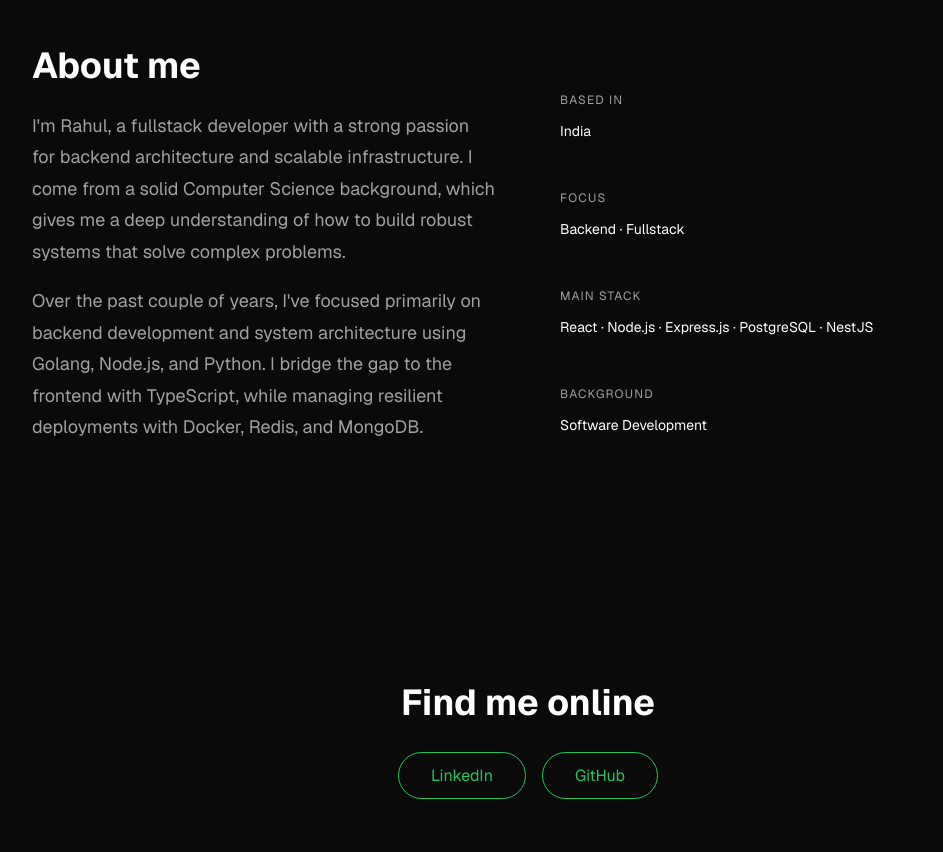
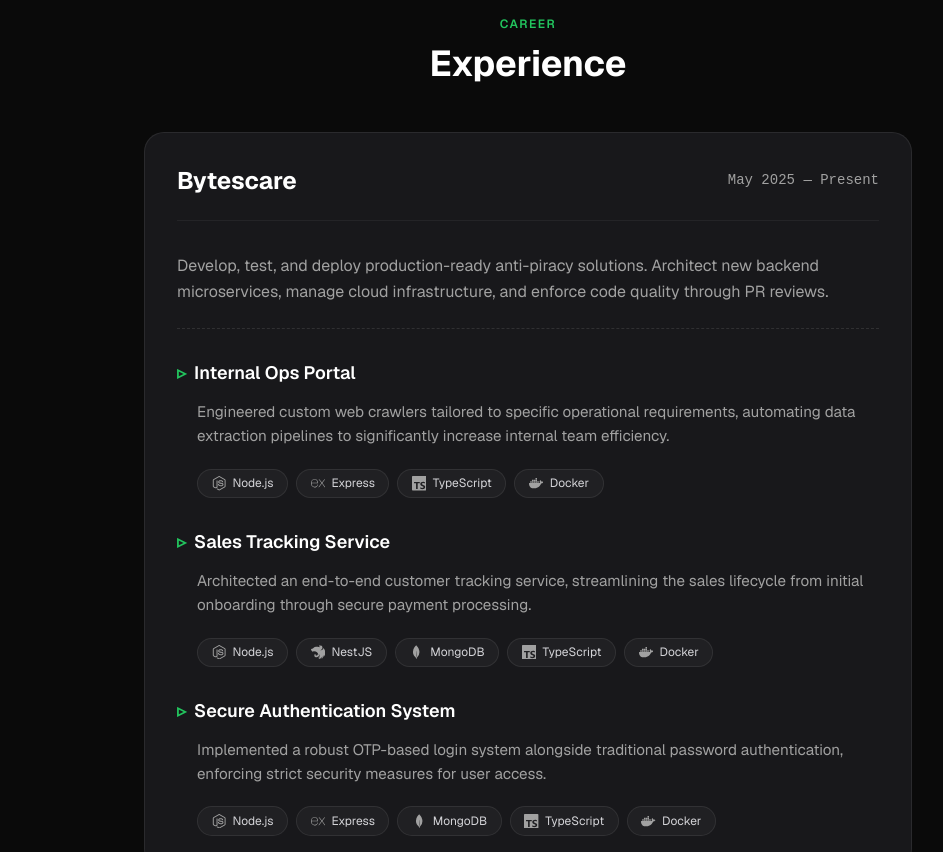
Before and after one commit to rahulmjain24/portfolio, a Next.js app: page / in a window 1280 px wide. Shown: the part 1500-2352 px from the top of the page, without its empty margins (112-1055 px from the left). Built offline with nearby package versions, Linux system fonts and the light colour scheme.

Commit message:
add experience

```diff
--- a/app/components/AboutSection.tsx
+++ b/app/components/AboutSection.tsx
@@ -14,7 +14,7 @@ export default function AboutSection() {
           <p className="about__text about__text--spaced">
             Over the past couple of years, I've focused primarily on backend development and
             system architecture using Golang, Node.js, and Python. I bridge the gap to the
-            frontend with TypeScript, while managing resilient deployments with Docker, Redis, and MongoDB.
+            frontend with TypeScript, while managing resilient deployments with Docker, Redis, and Postgres.
           </p>
         </div>
 
@@ -24,7 +24,7 @@ export default function AboutSection() {
             { label: "Focus", value: "Backend · Fullstack" },
             {
               label: "Main Stack",
-              value: "React · Node.js · Express.js · PostgreSQL · NestJS",
+              value: "React · Node.js · Express.js · PostgreSQL · NestJS · Docker",
             },
             { label: "Background", value: "Software Development" },
           ].map(({ label, value }) => (
--- /dev/null
+++ b/app/components/Experience.tsx
@@ -0,0 +1,156 @@
+"use client";
+
+import { motion } from "framer-motion";
+import {
+  SiGo,
+  SiNodedotjs,
+  SiDocker,
+  SiRedis,
+  SiMongodb,
+  SiTypescript,
+  SiExpress,
+  SiNestjs,
+  SiPostgresql,
+  SiApachekafka,
+  SiSqlite
+} from "react-icons/si";
+
+const experienceData = [
+  {
+    id: 1,
+    company: "Bytescare",
+    date: "May 2025 — Present",
+    responsibilities: "Develop, test, and deploy production-ready anti-piracy solutions. Architect new backend microservices, manage cloud infrastructure, and enforce code quality through PR reviews.",
+    projects: [
+      {
+        name: "Internal Ops Portal",
+        info: "Engineered custom web crawlers tailored to specific operational requirements, automating data extraction pipelines to significantly increase internal team efficiency.",
+        tech: [
+          { name: "Node.js", icon: SiNodedotjs },
+          { name: "Express", icon: SiExpress },
+          { name: "TypeScript", icon: SiTypescript },
+          { name: "Docker", icon: SiDocker },
+        ]
+      },
+      {
+        name: "Sales Tracking Service",
+        info: "Architected an end-to-end customer tracking service, streamlining the sales lifecycle from initial onboarding through secure payment processing.",
+        tech: [
+          { name: "Node.js", icon: SiNodedotjs },
+          { name: "NestJS", icon: SiNestjs },
+          { name: "MongoDB", icon: SiMongodb },
+          { name: "TypeScript", icon: SiTypescript },
+          { name: "Docker", icon: SiDocker },
+        ]
+      },
+      {
+        name: "Secure Authentication System",
+        info: "Implemented a robust OTP-based login system alongside traditional password authentication, enforcing strict security measures for user access.",
+        tech: [
+          { name: "Node.js", icon: SiNodedotjs },
+          { name: "Express", icon: SiExpress },
+          { name: "MongoDB", icon: SiMongodb },
+          { name: "TypeScript", icon: SiTypescript },
+          { name: "Docker", icon: SiDocker },
+        ]
+      }
+    ]
+  },
+  {
+    id: 2,
+    company: "Credilio",
+    date: "March 2023 — November 2024",
+    responsibilities: "Developed and tested robust, production-ready backend solutions for high-volume fintech applications.",
+    projects: [
+      {
+        name: "Waterfall Business Report Engine",
+        info: "Built a complex data aggregation engine processing over 100,000 rows to generate real-time Year-to-Date reports across 30+ parameters and 20 banks, empowering data-driven business decisions.",
+        tech: [
+          { name: "Node.js", icon: SiNodedotjs },
+          { name: "NestJS", icon: SiNestjs },
+          { name: "PostgreSQL", icon: SiPostgresql },
+          { name: "TypeScript", icon: SiTypescript },
+          { name: "Docker", icon: SiDocker },
+        ]
+      },
+      {
+        name: "Credit Card Recommendation Engine",
+        info: "Designed an algorithmic recommendation engine evaluating 50+ user parameters to maximize credit card approval rates based on specific bank criteria.",
+        tech: [
+          { name: "Node.js", icon: SiNodedotjs },
+          { name: "NestJS", icon: SiNestjs },
+          { name: "PostgreSQL", icon: SiPostgresql },
+          { name: "TypeScript", icon: SiTypescript },
+          { name: "Docker", icon: SiDocker },
+        ]
+      },
+      {
+        name: "Asynchronous Bank Data Processing",
+        info: "Developed a high-throughput processing service using Kafka to ingest, parse, and store complex Excel files containing hundreds of thousands of rows into the core database.",
+        tech: [
+          { name: "Node.js", icon: SiNodedotjs },
+          { name: "NestJS", icon: SiNestjs },
+          { name: "Kafka", icon: SiApachekafka },
+          { name: "PostgreSQL", icon: SiPostgresql },
+          { name: "SQLite", icon: SiSqlite },
+          { name: "TypeScript", icon: SiTypescript },
+          { name: "Docker", icon: SiDocker },
+        ]
+      }
+    ]
+  }
+];
+
+export default function Experience() {
+  return (
+    <section className="experience" id="experience">
+      <div className="experience__heading">
+        <p className="experience__eyebrow">Career</p>
+        <h2 className="experience__title">Experience</h2>
+      </div>
+
+      <div className="experience__grid">
+        {experienceData.map((job, index) => (
+          <motion.div
+            key={job.id}
+            initial={{ opacity: 0, y: 20 }}
+            whileInView={{ opacity: 1, y: 0 }}
+            viewport={{ once: true }}
+            transition={{ delay: index * 0.2 }}
+            className="experience__card"
+          >
+            <div className="experience__header">
+              <h3 className="experience__company">{job.company}</h3>
+              <span className="experience__date">{job.date}</span>
+            </div>
+
+            <p className="experience__responsibilities">
+              {job.responsibilities}
+            </p>
+
+            <div className="experience__projects">
+              {job.projects.map((project, pIndex) => (
+                <div key={pIndex} className="experience__project">
+                  <h4 className="experience__project-name">{project.name}</h4>
+                  <p className="experience__info">{project.info}</p>
+
+                  <div className="experience__tech">
+                    {project.tech.map((tech, tIndex) => {
+                      const Icon = tech.icon;
+                      return (
+                        <span key={tIndex} className="experience__tech-item">
+                          <Icon className="experience__tech-icon" />
+                          {tech.name}
+                        </span>
+                      );
+                    })}
+                  </div>
+                </div>
+              ))}
+            </div>
+          </motion.div>
+        ))}
+      </div>
+    </section>
+  );
+}
--- a/app/components/HeroSection.tsx
+++ b/app/components/HeroSection.tsx
@@ -47,7 +47,7 @@ export default function HeroSection() {
               ease: [0.22, 1, 0.36, 1],
             }}
           >
-            <a href="#projects" className="hero__cta hero__cta--primary">
+            <a href="#experience" className="hero__cta hero__cta--primary">
               See my work
             </a>
 
--- a/app/globals.css
+++ b/app/globals.css
@@ -396,6 +396,201 @@ a {
 }
 
 /* ============================================
+   Experience Section
+   ============================================ */
+
+.experience {
+  max-width: 72rem;
+  margin: 0 auto;
+  padding: 6rem 1rem;
+}
+
+.experience__heading {
+  margin-bottom: 3rem;
+  text-align: center;
+}
+
+.experience__responsibilities {
+  margin: 0 0 2rem;
+  padding-bottom: 1.5rem;
+  color: var(--muted);
+  font-size: 1rem;
+  line-height: 1.6;
+  border-bottom: 1px dashed rgba(255, 255, 255, 0.1);
+}
+
+.experience__eyebrow {
+  margin: 0 0 0.75rem;
+  color: var(--primary);
+  font-size: 0.75rem;
+  font-weight: 600;
+  letter-spacing: 0.12em;
+  text-transform: uppercase;
+}
+
+.experience__title {
+  margin: 0;
+  font-size: 2.25rem;
+  line-height: 1.1;
+  font-weight: 700;
+}
+
+.experience__grid {
+  display: flex;
+  flex-direction: column;
+  gap: 2rem;
+  max-width: 48rem;
+  margin: 0 auto;
+}
+
+.experience__card {
+  position: relative;
+  overflow: hidden;
+  padding: 2rem;
+  background: #18181b;
+  border: 1px solid rgba(255, 255, 255, 0.08);
+  border-radius: 1.25rem;
+  transition:
+    transform 0.25s ease,
+    border-color 0.25s ease,
+    box-shadow 0.25s ease;
+}
+
+.experience__card:hover {
+  transform: translateY(-4px);
+  border-color: rgba(34, 197, 94, 0.4);
+  box-shadow:
+    0 1.5rem 3rem rgba(0, 0, 0, 0.28),
+    0 0 2rem rgba(34, 197, 94, 0.08);
+}
+
+.experience__card::before {
+  content: "";
+  position: absolute;
+  top: 0;
+  left: 15%;
+  width: 70%;
+  height: 3px;
+  border-radius: 999px;
+  background: linear-gradient(90deg,
+      transparent,
+      rgba(34, 197, 94, 0.9),
+      transparent);
+  opacity: 0;
+  transition: opacity 0.25s ease;
+}
+
+.experience__card:hover::before {
+  opacity: 1;
+}
+
+.experience__header {
+  display: flex;
+  flex-direction: column;
+  gap: 0.5rem;
+  margin-bottom: 2rem;
+  padding-bottom: 1.5rem;
+  border-bottom: 1px solid rgba(255, 255, 255, 0.05);
+}
+
+.experience__company {
+  margin: 0;
+  font-size: 1.5rem;
+  font-weight: 700;
+  color: var(--foreground);
+}
+
+.experience__date {
+  font-size: 0.875rem;
+  color: var(--muted);
+  font-family: monospace;
+}
+
+.experience__project {
+  margin-bottom: 2rem;
+}
+
+.experience__project:last-child {
+  margin-bottom: 0;
+}
+
+.experience__project-name {
+  margin: 0 0 1rem;
+  font-size: 1.125rem;
+  font-weight: 600;
+  color: var(--foreground);
+  display: flex;
+  align-items: center;
+  gap: 0.5rem;
+}
+
+.experience__project-name::before {
+  content: "▹";
+  color: var(--primary);
+}
+
+.experience__info {
+  color: var(--muted);
+  font-size: 0.95rem;
+  line-height: 1.6;
+  margin: 0 0 1.25rem 1.25rem;
+}
+
+.experience__tech {
+  display: flex;
+  flex-wrap: wrap;
+  gap: 0.5rem;
+  margin-left: 1.25rem;
+}
+
+.experience__tech-item {
+  padding: 0.35rem 0.75rem;
+  color: #d4d4d8;
+  background: rgba(255, 255, 255, 0.035);
+  border: 1px solid rgba(255, 255, 255, 0.08);
+  border-radius: 9999px;
+  font-size: 0.75rem;
+}
+
+.experience__tech-item {
+  display: inline-flex;
+  align-items: center;
+  gap: 0.4rem;
+  padding: 0.35rem 0.85rem;
+  color: #d4d4d8;
+  background: rgba(255, 255, 255, 0.035);
+  border: 1px solid rgba(255, 255, 255, 0.08);
+  border-radius: 9999px;
+  font-size: 0.75rem;
+  transition: border-color 0.2s, background 0.2s, color 0.2s;
+}
+
+.experience__tech-icon {
+  font-size: 0.9rem;
+  color: var(--muted);
+  transition: color 0.2s;
+}
+
+/* Hover effects for the tech pills */
+.experience__tech-item:hover {
+  border-color: rgba(34, 197, 94, 0.4);
+  background: rgba(34, 197, 94, 0.05);
+  color: var(--foreground);
+}
+
+.experience__tech-item:hover .experience__tech-icon {
+  color: var(--primary);
+}
+
+@media (min-width: 640px) {
+  .experience__header {
+    flex-direction: row;
+    justify-content: space-between;
+    align-items: center;
+  }
+}
+
+/* ============================================
    About Section
    ============================================ */
 
--- a/app/layout.tsx
+++ b/app/layout.tsx
@@ -34,9 +34,9 @@ export default function RootLayout({
             <Link href="#skills" className="nav__link">
               Skills
             </Link>
-            {/* <Link href="#projects" className="nav__link">
-              Projects
-            </Link> */}
+            <Link href="#experience" className="nav__link">
+              Experience
+            </Link>
             <Link href="#about" className="nav__link">
               About
             </Link>
--- a/app/page.tsx
+++ b/app/page.tsx
@@ -3,12 +3,14 @@ import HeroSection from "./components/HeroSection";
 import SkillsSection from "./components/SkillsSection";
 import ContactSection from "./components/ContactSection";
 import Footer from "./components/Footer";
+import Experience from "./components/Experience";
 
 export default function Home() {
   return (
     <main className="min-h-screen bg-background text-foreground">
       <HeroSection />
       <SkillsSection />
+      <Experience />
       <AboutSection />
       <ContactSection />
       <Footer />
```
